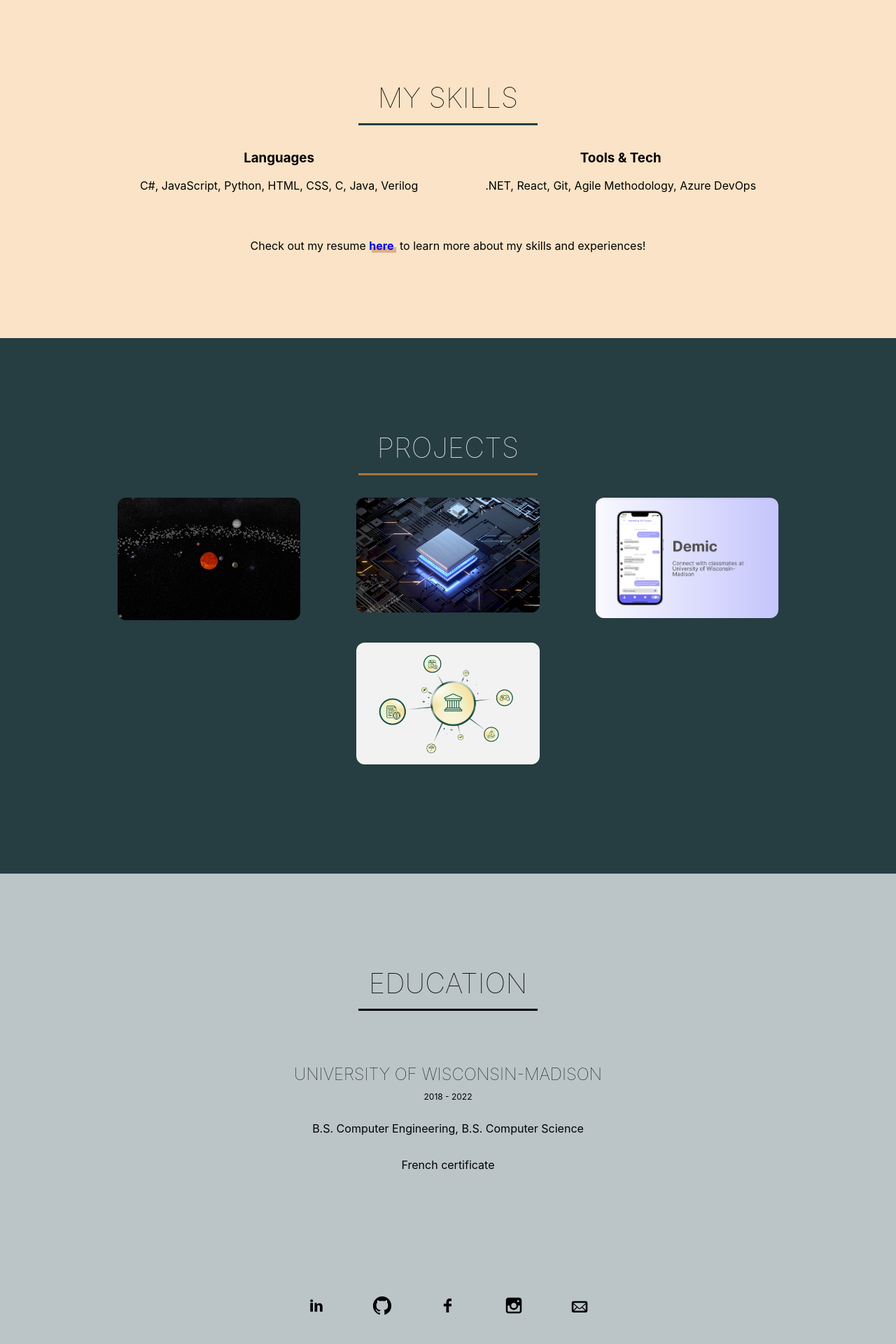
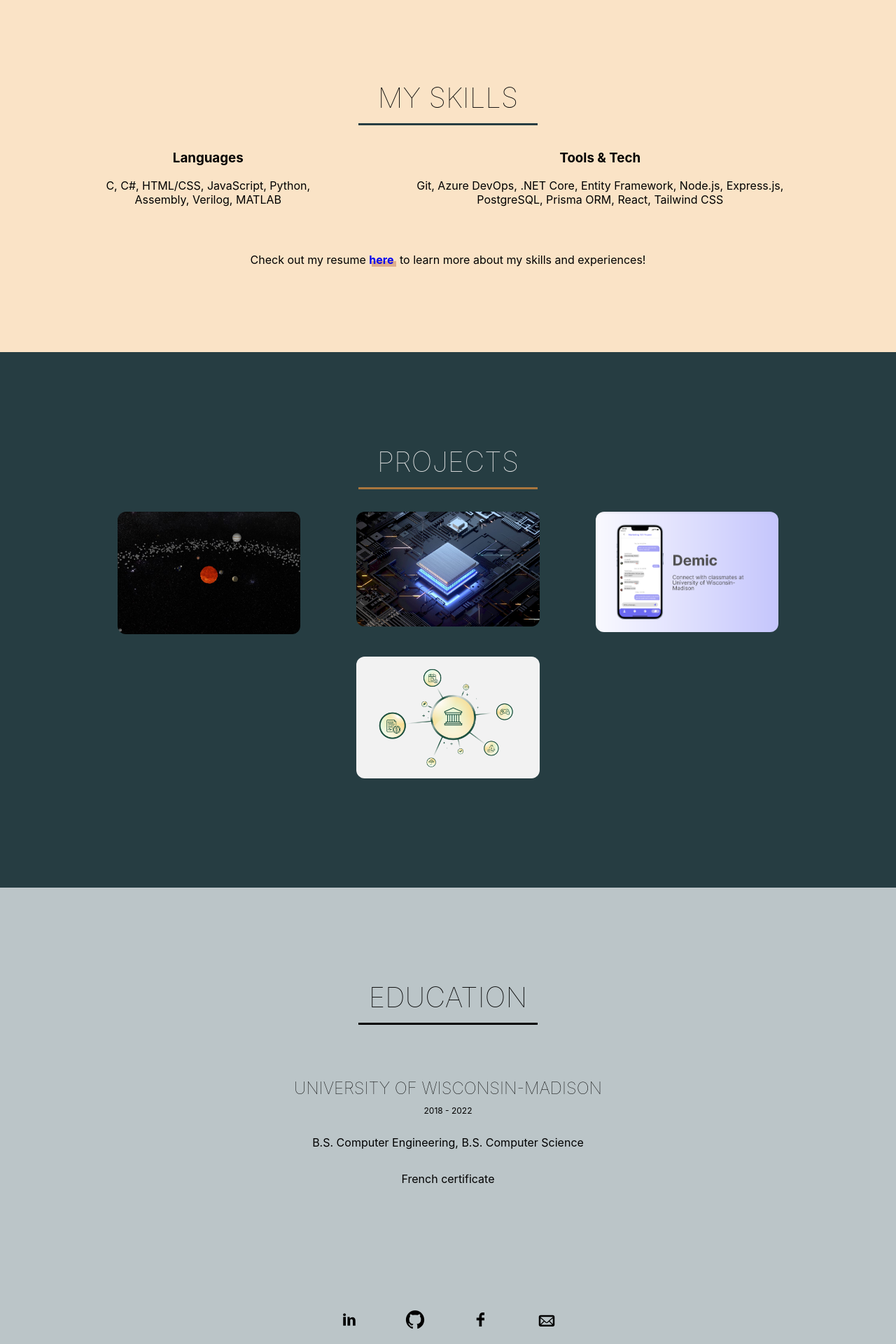
Before and after one commit to myaschmitz/myaschmitz.github.io, a React (Create React App) app: page / in a window 1280 px wide. Shown: the part 2485-4405 px from the top of the page at 70% size. Built offline with nearby package versions, Linux system fonts and the light colour scheme.

Commit message:
couple updates to site

```diff
--- a/src/components/SocialLinks.js
+++ b/src/components/SocialLinks.js
@@ -10,11 +10,9 @@ const SocialLinks = () => {
     return (
         <div style={{ textAlign: 'center' }}>
             <a href='https://www.linkedin.com/in/mya-schmitz/' target='_blank'><TiSocialLinkedin className='social-styles' size={30} /></a>
-            {/* <a href='' target='_blank'><TiSocialGithub className='social-styles' size={30} /></a> */}
             <a href='https://github.com/myaschmitz' target='_blank'><IoLogoGithub className='social-styles' size={30} /></a>
             <a href='https://www.facebook.com/mya.schmitz.37/' target='_blank'><TiSocialFacebook className='social-styles' size={30} /></a>
-            <a href='https://www.instagram.com/myaschmitz/' target='_blank'><TiSocialInstagram className='social-styles' size={30} /></a>
-            <a href='mailto:myaschm@gmail.com' target='_blank'><TiMail className='social-styles' size={30} /></a>
+            <a href='mailto:myalschmitz@gmail.com' target='_blank'><TiMail className='social-styles' size={30} /></a>
         </div>
     );
 }
--- a/src/sections/about.js
+++ b/src/sections/about.js
@@ -27,18 +27,12 @@ const About = forwardRef((props, ref) => {
                 </Parallax>
                 <Parallax onEnter={() => handleIntroEnter()}>
                     <p className={`about-description ${showDevDesc ? "visible" : ""}`}>
-                        {/* I'm currently a software engineer working on a .NET web application at Collins Aerospace. I have experience with a variety of technologies ranging from software to hardware,
-                        but I enjoy web development the most.
-
-                        I'm a software engineer part of a dynamic team at Collins Aerospace. */}
-
                         As a software engineer at Collins Aerospace, my work revolves around developing and maintaining a dynamic .NET web application. I enjoy exploring all facets of technology,
                         from software to hardware, with my passions currently driving me deeper into the realm of web development.
                     </p>
                     <p className={`about-hobby ${showDevDesc ? "visible" : ""}`}><b>When I'm not coding... </b>I'm often rock climbing, running, skiing, rollerblading, and playing ultimate frisbee. Traveling
                         and exploring the world is one of my greatest excitements and I'm always eager to experience new corners of the globe. I also cherish connecting with others and listening to
                         the stories that have shaped them into who they are today.</p>
-                    {/* I also love traveling the world with a good book in hand. */}
                 </Parallax>
             </div>
         </div >
--- a/src/sections/skills.js
+++ b/src/sections/skills.js
@@ -9,11 +9,13 @@ const Skills = () => {
             <div style={{ width: '80%', display: 'flex', flexDirection: 'row', justifyContent: 'center', alignItems: 'center', textAlign: 'center', gap: '6em' }}>
                 <div>
                     <h3>Languages</h3>
-                    <p>C#, JavaScript, Python, HTML, CSS, C, Java, Verilog</p>
+                    <p>C, C#, HTML/CSS, JavaScript, Python, Assembly, Verilog, MATLAB</p>
                 </div>
                 <div>
                     <h3>Tools & Tech</h3>
-                    <p>.NET, React, Git, Agile Methodology, Azure DevOps</p>
+                    <p>Git, Azure DevOps, .NET Core, Entity Framework, Node.js,
+                        Express.js, PostgreSQL, Prisma ORM, React, Tailwind CSS
+                    </p>
                 </div>
             </div>
             <div className='skills-resume'>Check out my resume <a className='resume-link' href={resumePdf} target='_blank'>here</a> to learn more about my skills and experiences!</div>
--- a/src/styles.css
+++ b/src/styles.css
@@ -427,7 +427,7 @@ svg.slick-next:hover {
   line-height: 1.5;
 }
 
-.skills-resume a:visited {
+.resume-link a:visited {
   color: var(--dark-font-color);
 }
 
```
